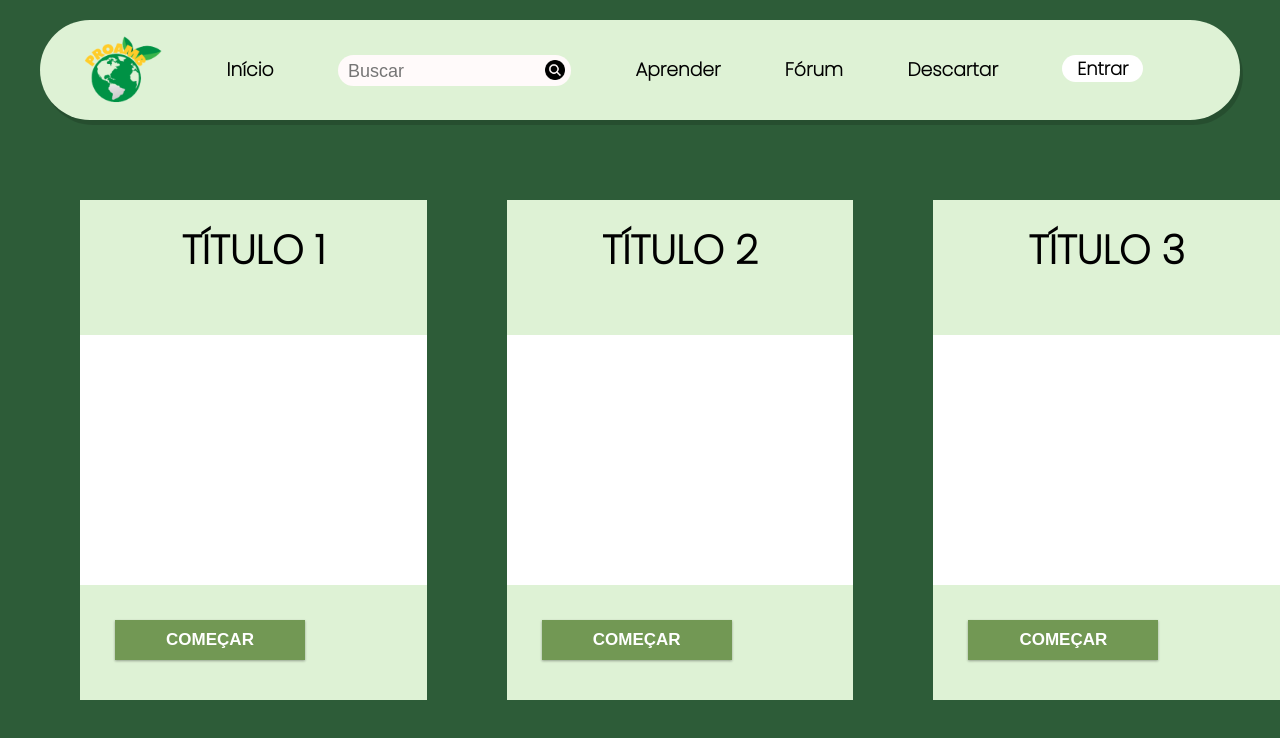
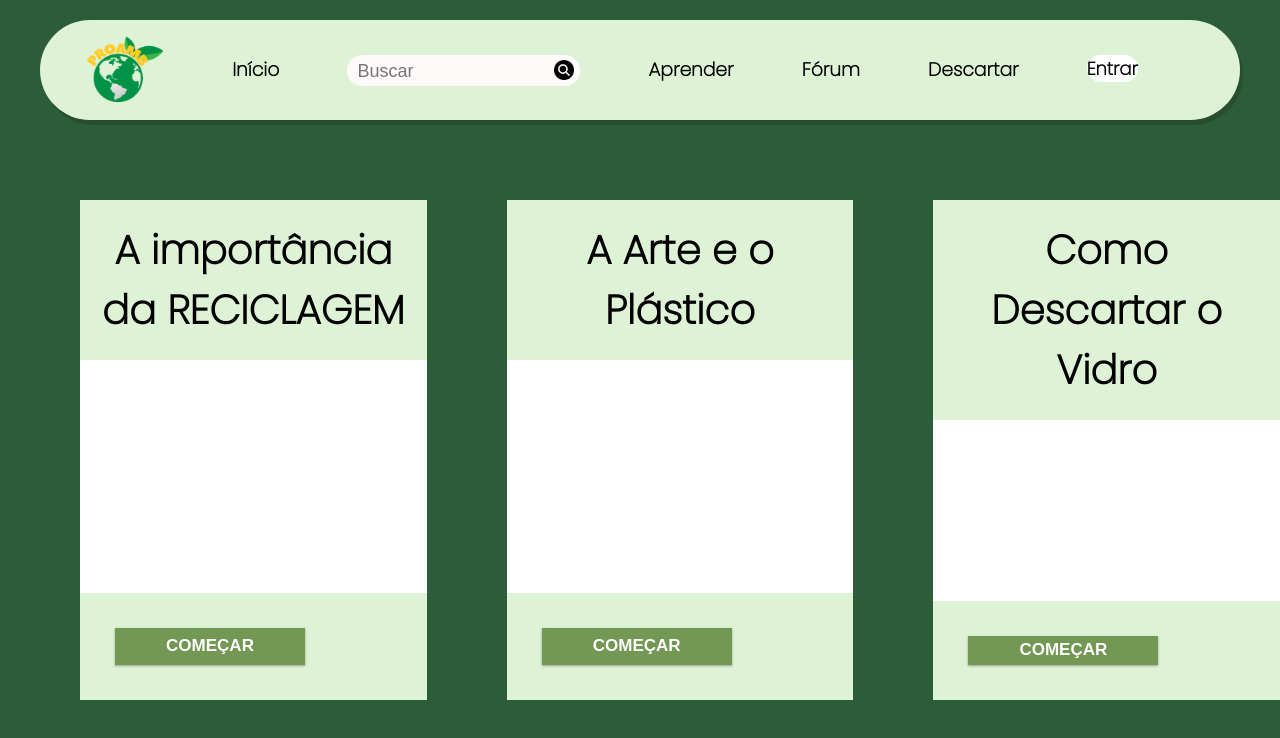
Before and after one commit to Cassiannoow/ProAmb-Old, a React (Create React App) app in the folder proamb/: page /aprender in a window 1280 px wide. Shown: the top 738 px of the page. Built offline with nearby package versions, Linux system fonts and the light colour scheme.

Commit message:
feat: Alterações no Css

```diff
--- a/proamb/src/Components/CardsAprender/CardsAprender.css
+++ b/proamb/src/Components/CardsAprender/CardsAprender.css
@@ -11,20 +11,22 @@
 }
 
 #titulos {
+    font-weight: bold;
     font-size: 40px;
     padding: 20px;
+    text-align: center;
+    margin: auto;
+    max-width: 350px;
 }
 
 .imagemAprender {
     background-color: white;
-    margin-top: 35px;
     width: 400px;
     height: 250px;
 }
 
 .comecar {
-    margin-top: 35px;
-    margin-left: 35px;
+    margin: 35px;
     width: 190px;
     height: 40px;
     border: 2px none;
--- a/proamb/src/Components/MenuVertical/MenuVertical.css
+++ b/proamb/src/Components/MenuVertical/MenuVertical.css
@@ -73,6 +73,8 @@ li:hover {
 
 #descartar, #descartar a {
     background-color: #8C7C2B;
+    border-top-left-radius: 50px;
+    border-top-right-radius: 50px;
 }
 
 #aprender, #aprender a {
@@ -85,6 +87,8 @@ li:hover {
 
 #sobre, #sobre * {
     background-color: #336F60;
+    border-bottom-left-radius: 50px;
+    border-bottom-right-radius: 50px;
 }
 
 .iconeLateral {
--- a/proamb/src/Components/Telas/Aprender/Aprender.css
+++ b/proamb/src/Components/Telas/Aprender/Aprender.css
@@ -1,3 +1,4 @@
 .App .organizarCards {
     display: flex;
+    justify-content: center;
 }
--- a/proamb/src/Components/Telas/Aprender/Aprender.js
+++ b/proamb/src/Components/Telas/Aprender/Aprender.js
@@ -7,9 +7,9 @@ export default function Aprender()
     return (
         <div className="App">
             <div className="organizarCards">
-                <CardsAprender titulo="TÍTULO 1"/>
-                <CardsAprender titulo="TÍTULO 2"/>
-                <CardsAprender titulo="TÍTULO 3"/>
+                <CardsAprender titulo="A importância da RECICLAGEM"/>
+                <CardsAprender titulo="A Arte e o Plástico"/>
+                <CardsAprender titulo="Como Descartar o Vidro"/>
             </div>
         </div>
     )
--- a/proamb/src/Components/Telas/Perfil/MeuPerfil.js
+++ b/proamb/src/Components/Telas/Perfil/MeuPerfil.js
@@ -2,7 +2,7 @@ import axios from "axios";
 import React, { useEffect, useState } from "react";
 import { Link } from "react-router-dom";
 import AuthService from "../../../services/AuthService";
-import './Perfil.css'
+import './perfil.css'
 import icone_editar from '../../../assets/img/icons/icons8-editar-100.png'
 
 const urlAPI = 'http://localhost:5006/api/usuarios/'
--- a/proamb/src/Components/Telas/Perfil/perfil.js
+++ b/proamb/src/Components/Telas/Perfil/perfil.js
@@ -1,7 +1,7 @@
 import axios from "axios";
 import {React, useEffect, useState } from "react";
 import { Link, useParams } from "react-router-dom";
-import './Perfil.css';
+import './perfil.css';
 
 const urlAPI = 'http://localhost:5006/api/usuarios/'
 const urlAPIposts = 'http://localhost:5006/api/posts/'
--- a/proamb/src/Components/Templates/Header.css
+++ b/proamb/src/Components/Templates/Header.css
@@ -36,7 +36,7 @@ a{
     background-position: -250px center;
 }
 
-.item:hover, span:hover {
+.item:hover{
     -ms-transform: scale(1.3);
     transform: scale(1.3);
 }
@@ -60,3 +60,10 @@ a{
     background-position: -250px center;
     width: 100%;
 }
+
+.txtDH:hover {
+    cursor: pointer;
+    -ms-transform: scale(1.3);
+    transform: scale(1.3);
+    background-position: -60px;
+}
--- a/proamb/src/Components/Templates/Header.js
+++ b/proamb/src/Components/Templates/Header.js
@@ -60,14 +60,14 @@ export default function Header()
                     currentUser ? (
                         <Link to='/meu-perfil'>
                             <div className='entrar'>
-                                <span id='entrar'>Perfil</span>
+                                <span className='txtDH'>Perfil</span>
                             </div>
                         </Link>
                         )
                         : (
                         <Link to='/entrar'>
                             <div className='entrar'>
-                                <span id="entrar">Entrar</span>
+                                <span className="txtDH">Entrar</span>
                             </div>
                         </Link> )
                     }
@@ -77,7 +77,7 @@ export default function Header()
                         currentUser ? (
                         <Link to='/entrar'>
                             <div className='entrar' onClick={deslogar}>
-                                <span id='entrar'>Sair</span>
+                                <span className='txtDH'>Sair</span>
                             </div>
                         </Link> ) :
                         <></>
```
Also changed, not shown: 13 other files (tests, documents, lock files or other folders).
